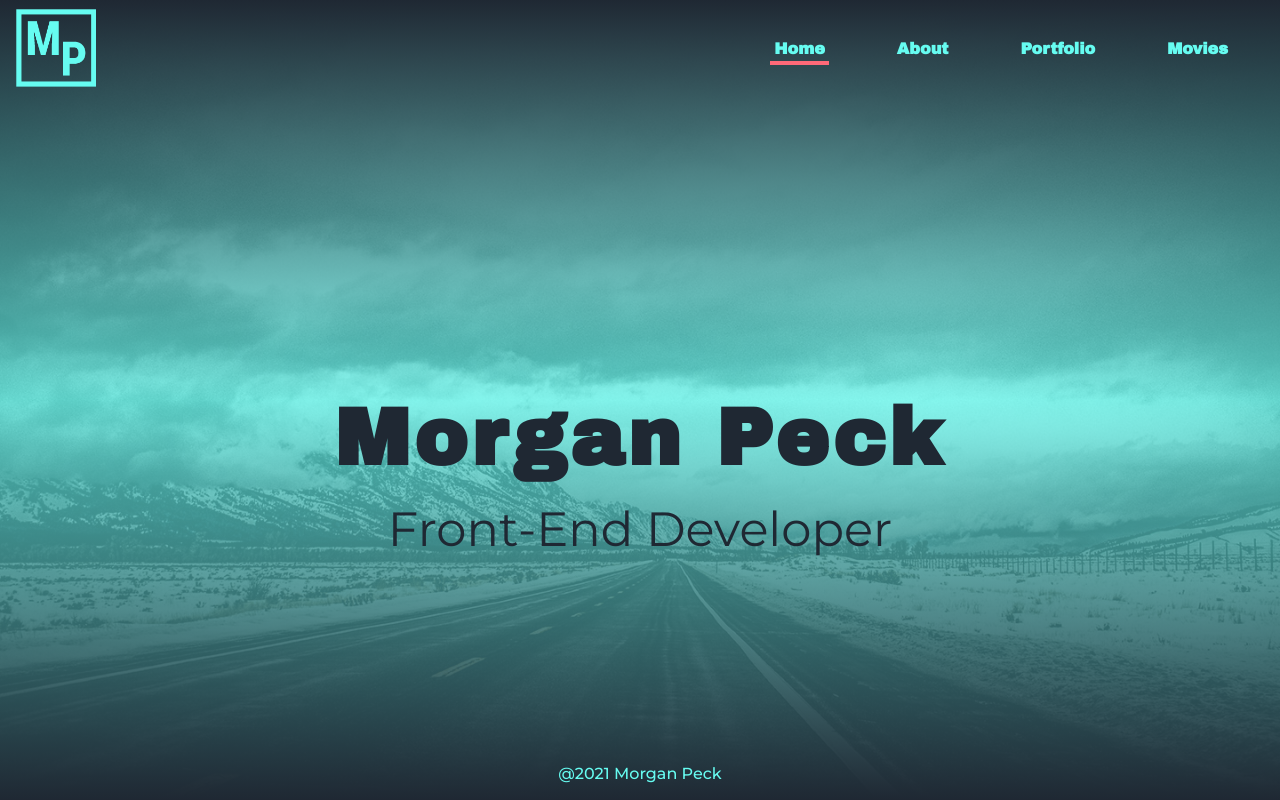
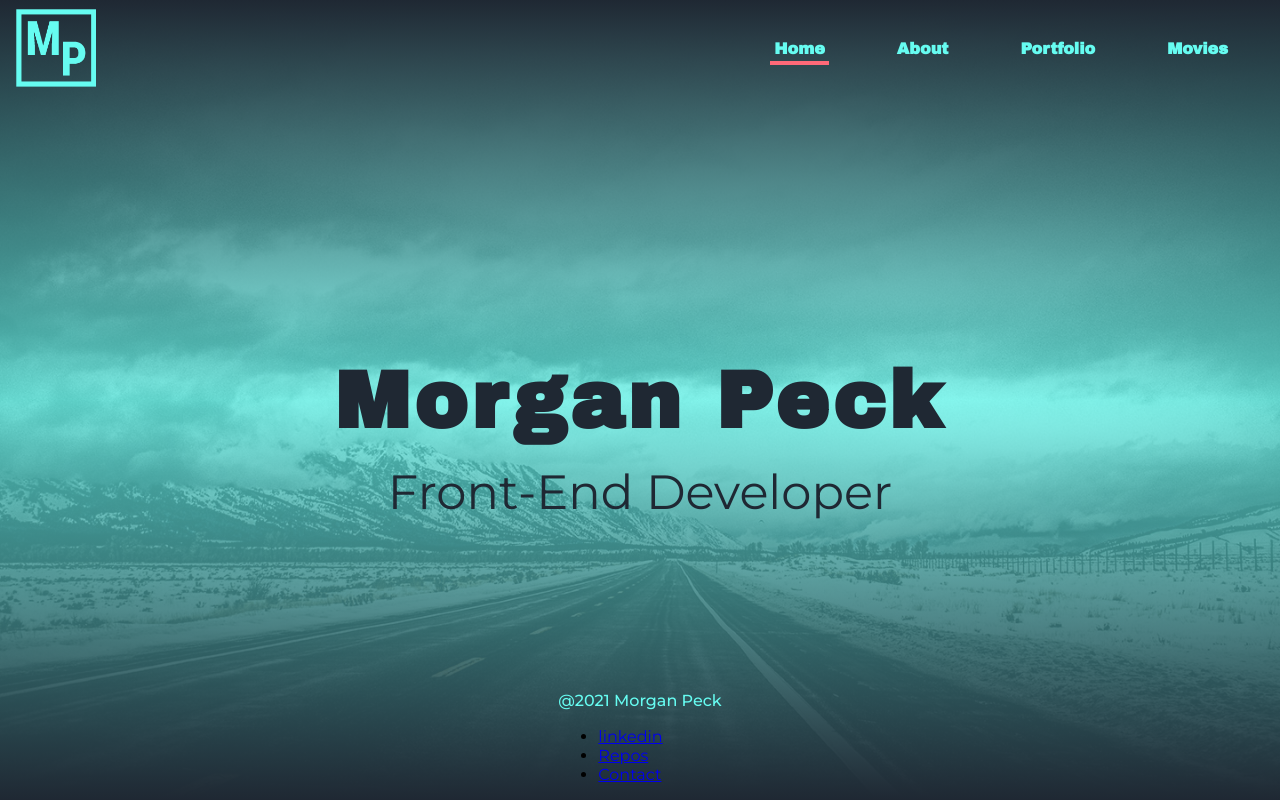
Before and after one commit to mpeck99/portfolio-vue, a Vue app: page /#/ in a window 1280 px wide. Built offline with nearby package versions, Linux system fonts and the light colour scheme.

Commit message:
adding in social media links

```diff
--- a/src/components/Footer.vue
+++ b/src/components/Footer.vue
@@ -1,6 +1,18 @@
 <template>
   <footer>
     <p>@{{ currentYear.getFullYear() }} Morgan Peck</p>
+    <ul class="social-media-list">
+      <li>
+        <a href="https://www.linkedin.com/in/morganpeck99/" target="_blank">linkedin</a
+        >
+      </li>
+      <li>
+        <a href="https://github.com/mpeck99" target="_blank">Repos</a>
+      </li>
+      <li>
+        <a href="mailto:mopeck99@gmail.com?subject=Portfolio">Contact</a>
+      </li>
+    </ul>
   </footer>
 </template>
 
```
